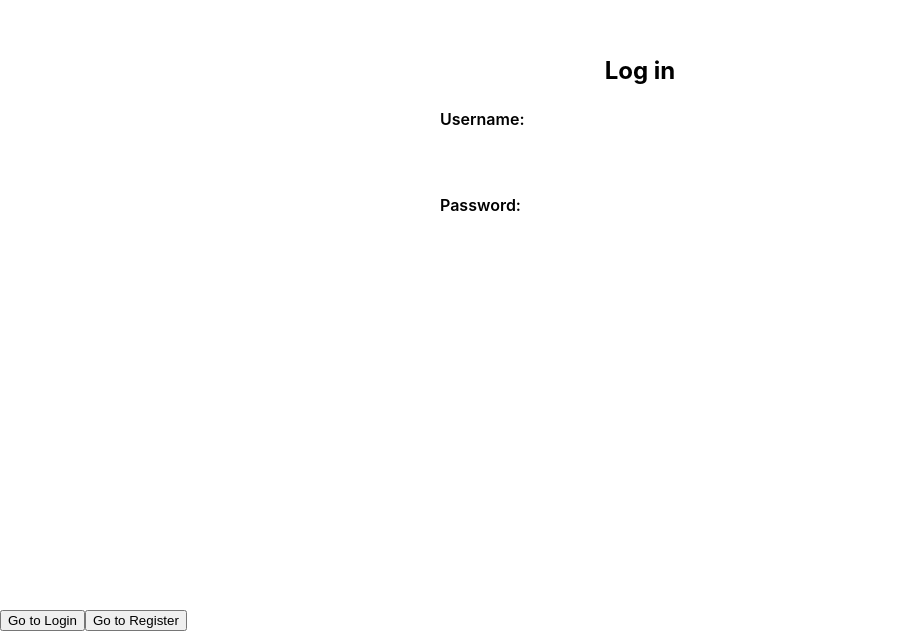
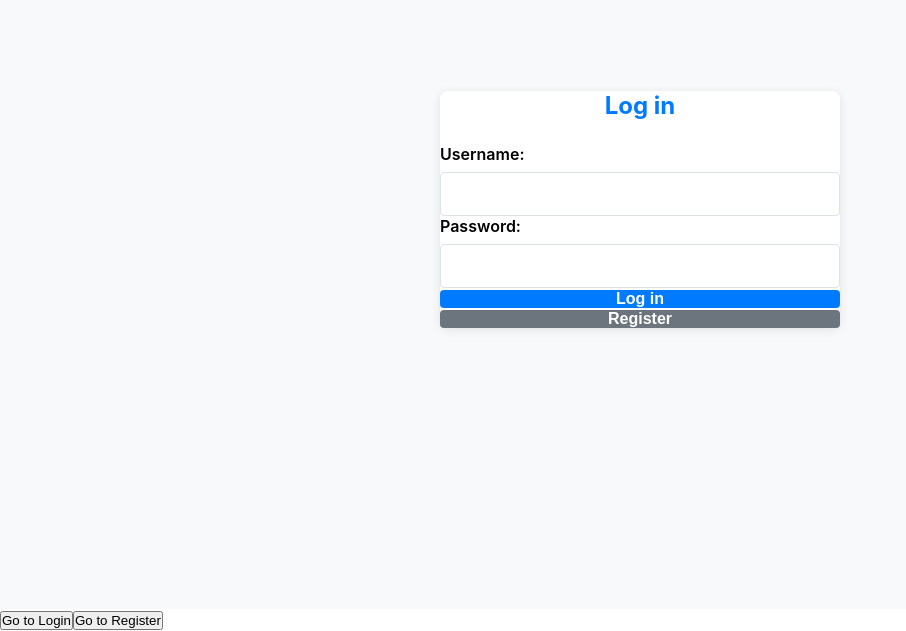
Before and after one commit to cantalupo555/anki-assistant-languages, a React (Create React App) app in the folder frontend/: page / in a window 1280 px wide. Shown: the part 191-822 px from the top of the page, without its empty margins (0-906 px from the left). Built offline with nearby package versions, Linux system fonts and the light colour scheme.

Commit message:
style: Apply GlobalStyles in App.tsx

```diff
--- a/frontend/src/App.tsx
+++ b/frontend/src/App.tsx
@@ -6,15 +6,20 @@ import AuthWrapper from './components/AuthWrapper';
 import AppInner from './AppInner';
 import { AppProvider } from './context/selectionContext';
 
+// Import styles
+import * as S from './styles/AppStyles';
+
 // Define the main App component
 const App: React.FC = () => {
     // Wrap the AppInner component with the AuthWrapper to provide authentication
     return (
-        <AppProvider> {/* Wrap AuthWrapper with AppProvider */}
-            <AuthWrapper>
-                <AppInner />
-            </AuthWrapper>
-        </AppProvider>
+        <S.GlobalStyles> {/* Apply global styles */}
+            <AppProvider> {/* Wrap AuthWrapper with AppProvider */}
+                <AuthWrapper>
+                    <AppInner />
+                </AuthWrapper>
+            </AppProvider>
+        </S.GlobalStyles>
     );
 };
 
```
